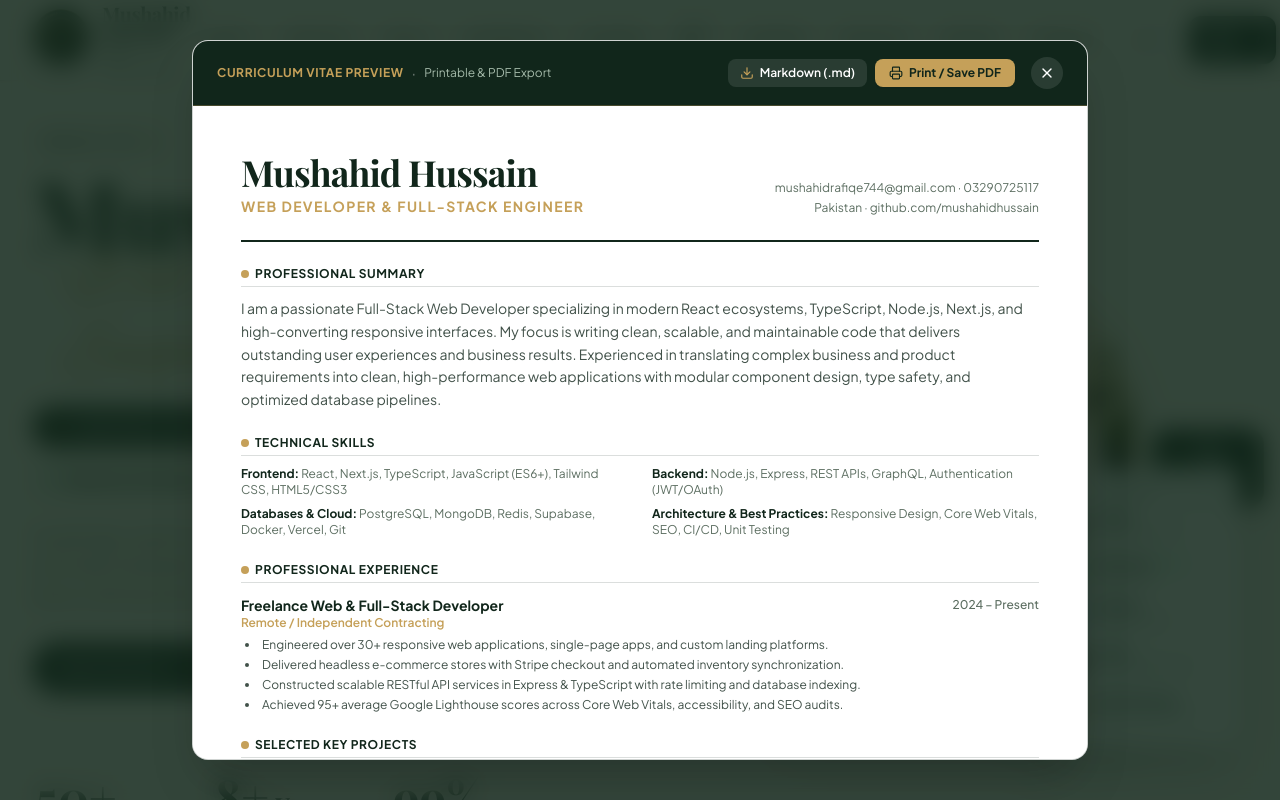
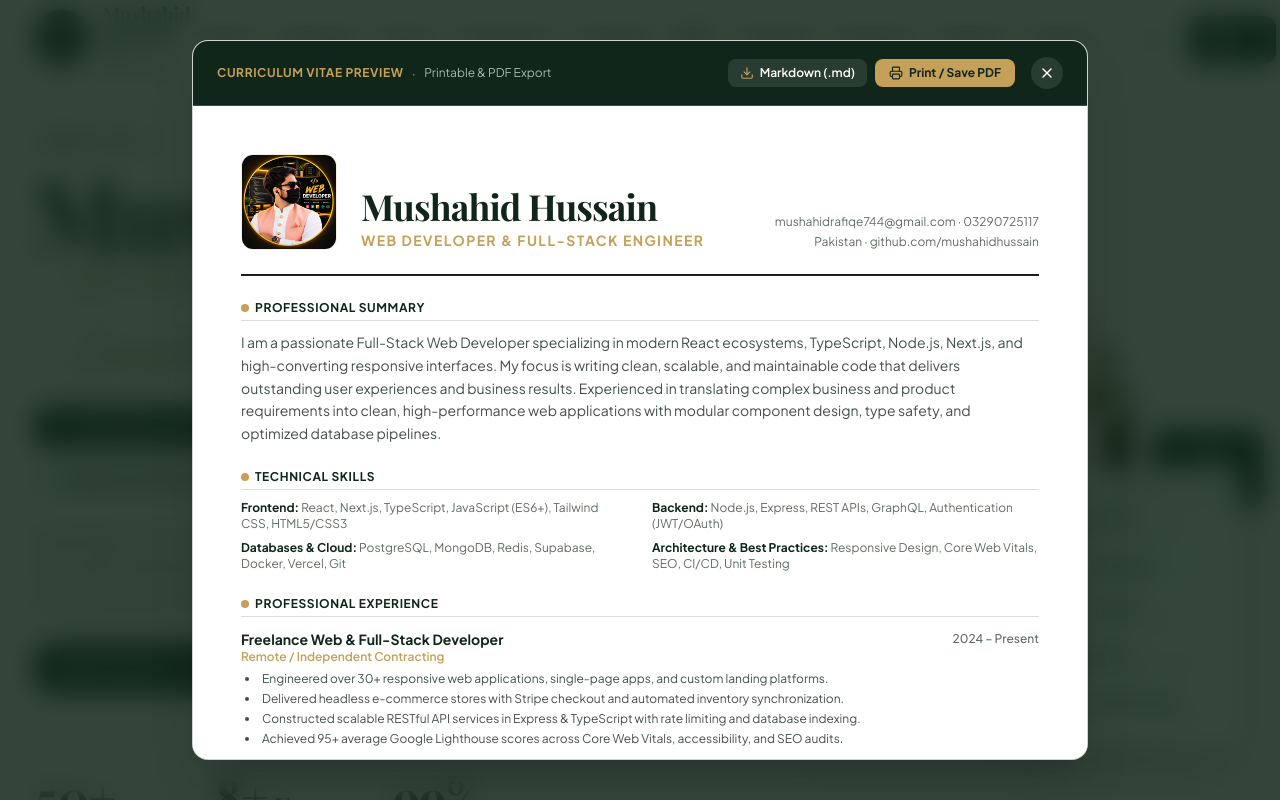
Before and after one commit to mushahidrafiqe744-cell/Mushahid-Hussain-Web-Developer-Portfolio, a React (Vite) app: page / in a window 1280 px wide. Both pictures are taken after a click on the button "DOWNLOAD CV". Shown: the top 800 px of the page. Built offline with nearby package versions, Linux system fonts and the light colour scheme; a web font is replaced by a local one.

Commit message:
feat: add profile portrait to resume header
Display a personal portrait in the ResumeModal header to enhance the professional presentation of the document.

```diff
--- a/src/components/ResumeModal.tsx
+++ b/src/components/ResumeModal.tsx
@@ -1,6 +1,7 @@
 import React, { useEffect } from 'react';
 import { X, Printer, Download, Mail, Phone, MapPin, Globe, Github, Linkedin, Briefcase, GraduationCap, Award, Code2, ArrowUpRight } from 'lucide-react';
 import { CourseCertification, DeveloperProfile, Project, SkillGroup } from '../types/portfolio';
+import cvPortrait from '../assets/images/cv_portrait_new.jpg';
 
 interface ResumeModalProps {
   isOpen: boolean;
@@ -142,8 +143,11 @@ ${courses.map((c) => `- **${c.title}** — ${c.institution} (${c.period}) | Link
         <div className="p-8 sm:p-12 overflow-y-auto bg-white text-[#11261B] font-sans printable-resume">
 
           {/* Header */}
-          <div className="border-b-2 border-[#11261B] pb-6 mb-6">
-            <div className="flex flex-col sm:flex-row sm:items-end justify-between gap-4">
+          <div className="border-b-2 border-[#11261B] pb-6 mb-6 flex gap-6">
+            <div className="w-24 h-24 rounded-xl overflow-hidden shrink-0 border border-[#C5A059]/20">
+              <img src={cvPortrait} alt={profile.name} className="w-full h-full object-cover" />
+            </div>
+            <div className="flex flex-col sm:flex-row sm:items-end justify-between gap-4 flex-1">
               <div>
                 <h1 className="font-display text-3xl sm:text-4xl font-bold tracking-tight text-[#11261B] leading-none">
                   {profile.name}
```
Also changed, not shown: src/assets/images/cv_portrait_new.jpg (added).
